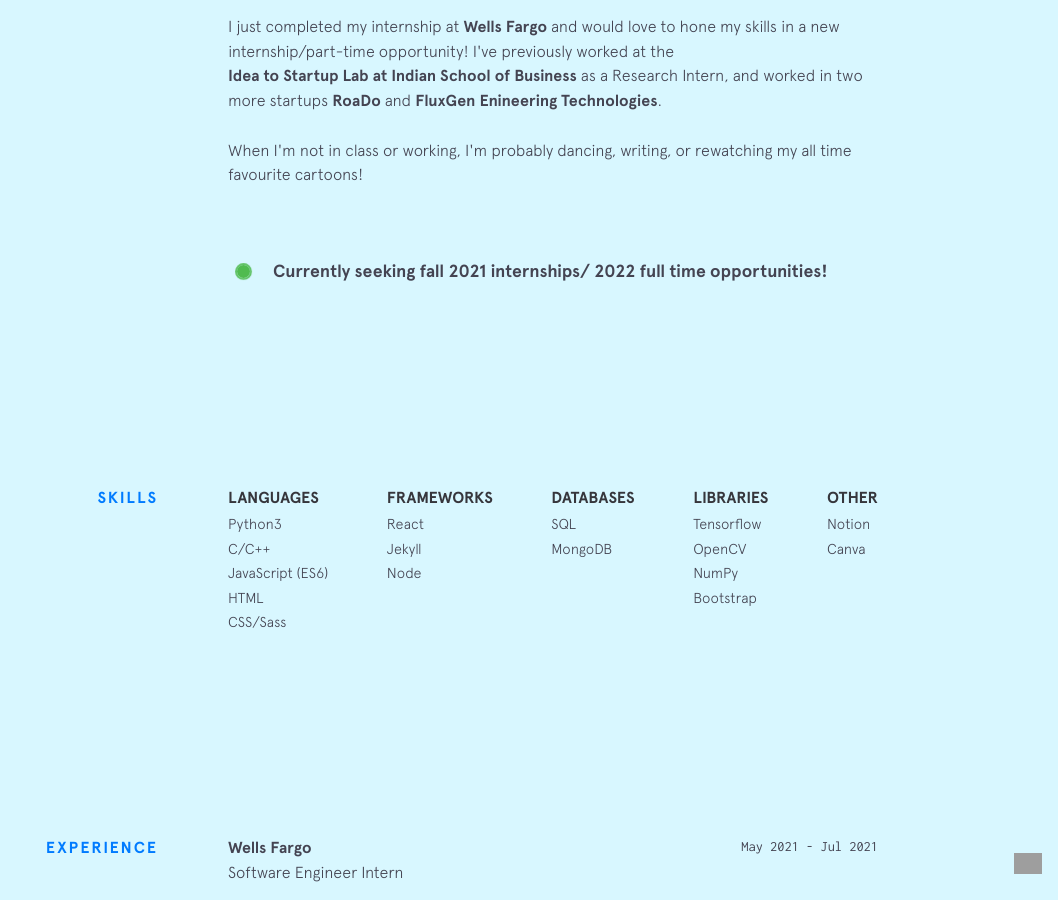
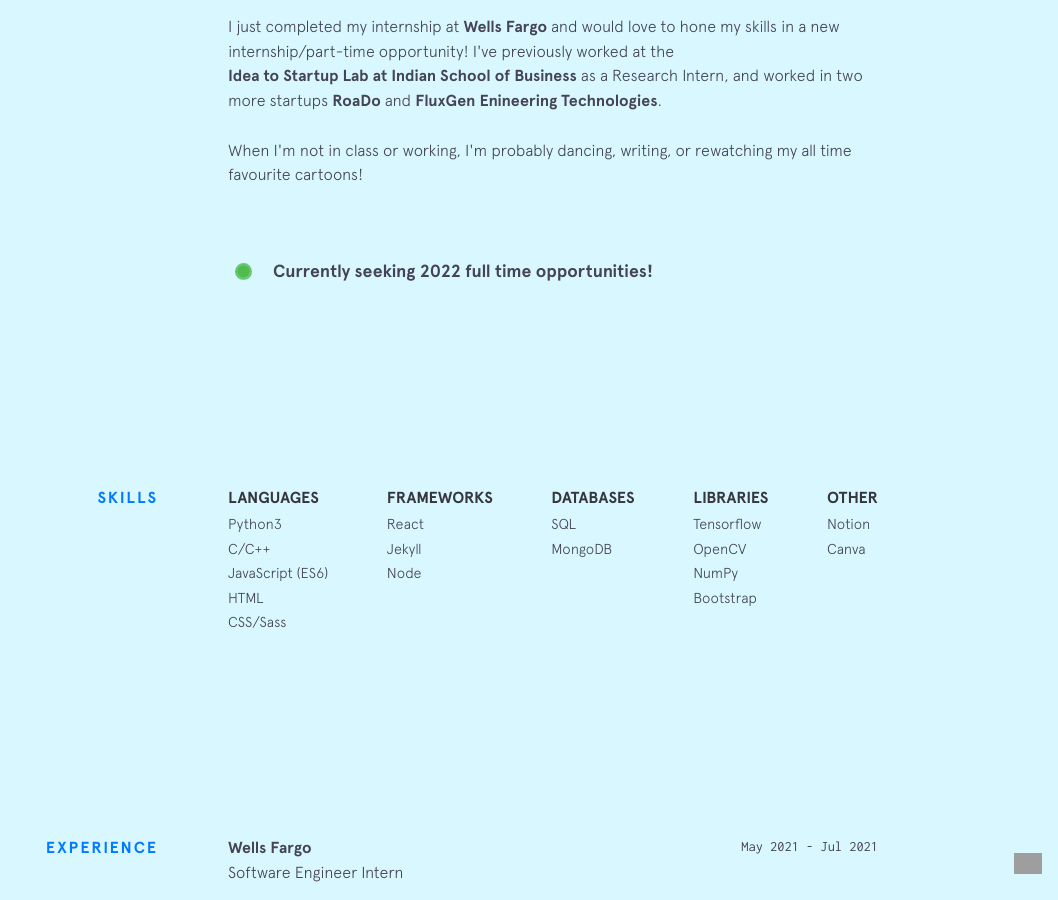
Before and after one commit to meghna-sk/meghna-sk.github.io, a Jekyll site: the page built from index.html, in a window 1280 px wide and 900 px high, scrolled down 1132 px. Shown: the whole window, without its empty margins (222-1280 px from the left). Built offline with Jekyll 4.4.1, drawn with Linux system fonts in a browser that asks for light colours; nearby versions of some CDN libraries; grey boxes are pictures that could not be loaded.

Commit message:
Updated employment status

```diff
--- a/_includes/employment-status.html
+++ b/_includes/employment-status.html
@@ -3,5 +3,5 @@
     <div class="status__light__ring"></div>
     <div class="status__light__led"></div>
   </div>
-  <div class="status__message">Currently seeking fall 2021 internships/ 2022 full time opportunities!</div>
+  <div class="status__message">Currently seeking 2022 full time opportunities!</div>
 </a>
```
